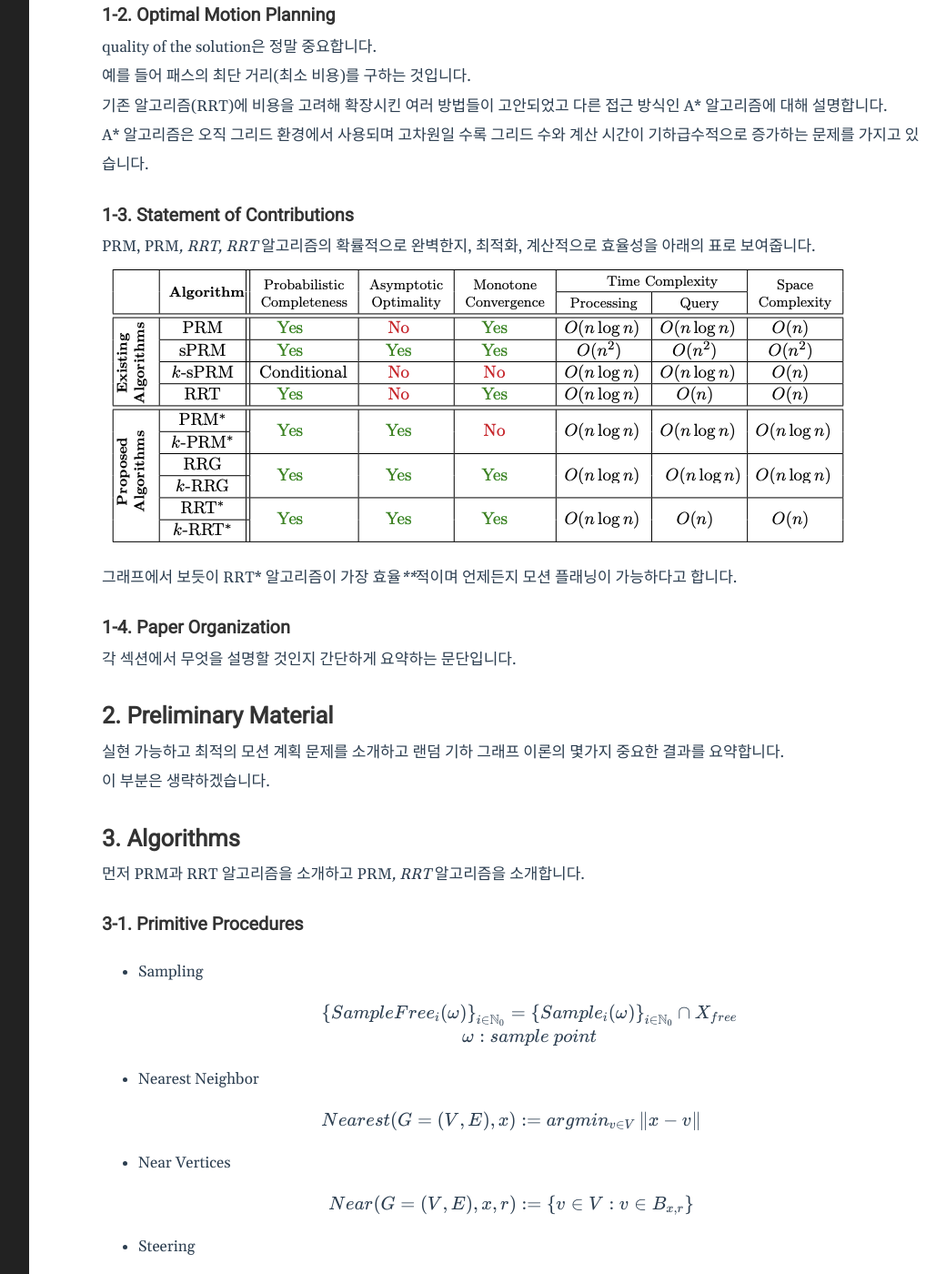
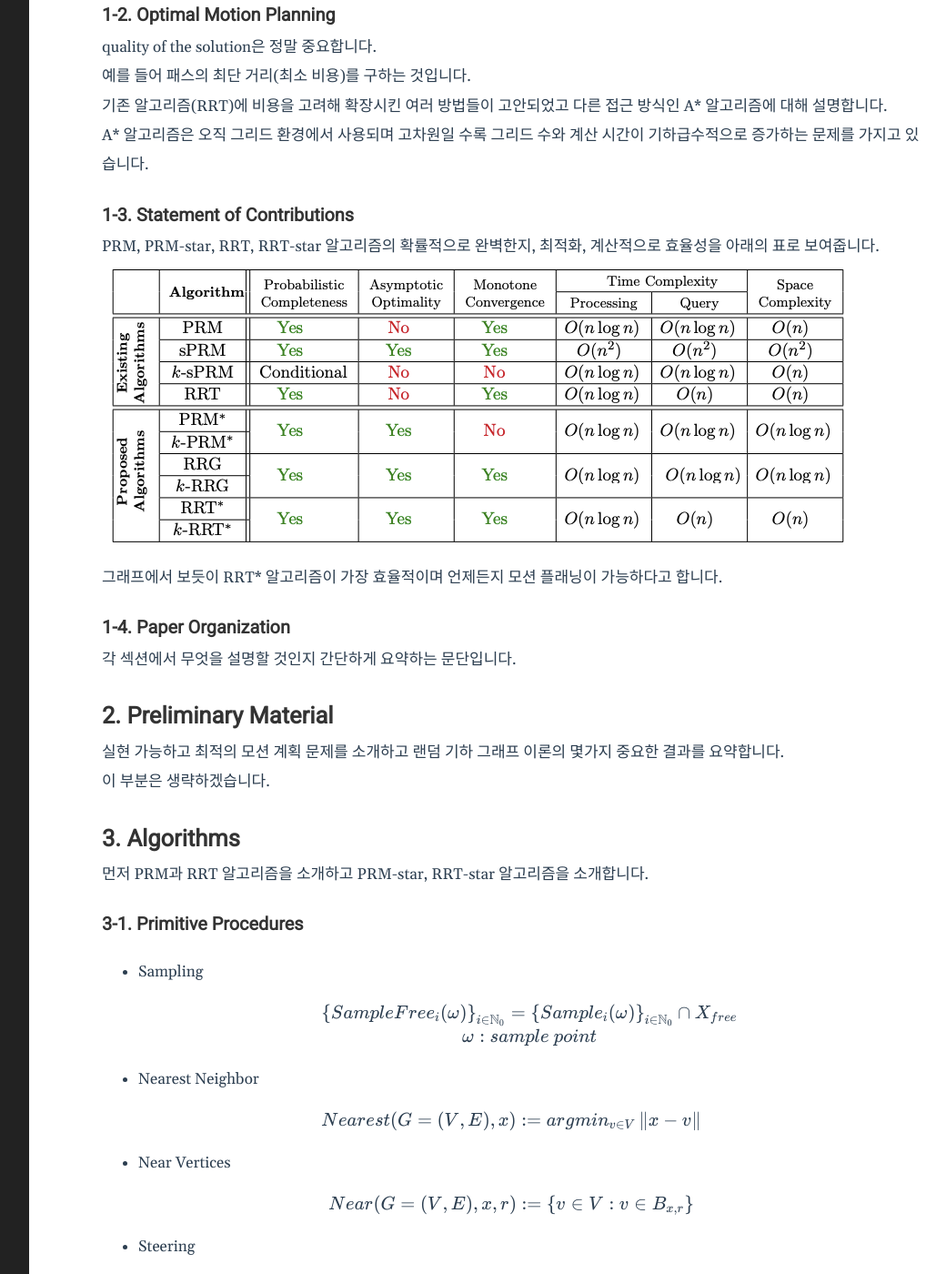
Before and after one commit to jdj2261/jdj2261.github.io, a Jekyll site: the page built from _posts/2021-10-07-rrt-star-review.md, in a window 1280 px wide and 1400 px high, scrolled down 1058 px. Shown: the whole window at 91% size, without its empty margins (188-1228 px from the left). Built offline with Jekyll 4.4.1, drawn with Linux system fonts in a browser that asks for light colours; comment, search, counter and statistics services are not loaded.

Commit message:
Site updated: 2021-10-10 22:36

```diff
--- a/_posts/2021-10-07-rrt-star-review.md
+++ b/_posts/2021-10-07-rrt-star-review.md
@@ -43,11 +43,11 @@ A* 알고리즘은 오직 그리드 환경에서 사용되며 고차원일 수
 
 ### 1-3. Statement of Contributions
 
-PRM, PRM*, RRT, RRT* 알고리즘의 확률적으로 완벽한지, 최적화, 계산적으로 효율성을 아래의 표로 보여줍니다.
+PRM, PRM-star, RRT, RRT-star 알고리즘의 확률적으로 완벽한지, 최적화, 계산적으로 효율성을 아래의 표로 보여줍니다.
 
 <img src="/public/img/2021-10-07-paper-review.png"/>
 
-그래프에서 보듯이 RRT* 알고리즘이 가장 효율****적이며 언제든지 모션 플래닝이 가능하다고 합니다.
+그래프에서 보듯이 RRT* 알고리즘이 가장 효율적이며 언제든지 모션 플래닝이 가능하다고 합니다.
 
 ### 1-4. Paper Organization
 
@@ -60,7 +60,7 @@ PRM, PRM*, RRT, RRT* 알고리즘의 확률적으로 완벽한지, 최적화,
 
 ## 3. Algorithms
 
-먼저 PRM과 RRT 알고리즘을 소개하고 PRM*, RRT* 알고리즘을 소개합니다.
+먼저 PRM과 RRT 알고리즘을 소개하고 PRM-star, RRT-star 알고리즘을 소개합니다.
 
 ### 3-1. Primitive Procedures
 
```
